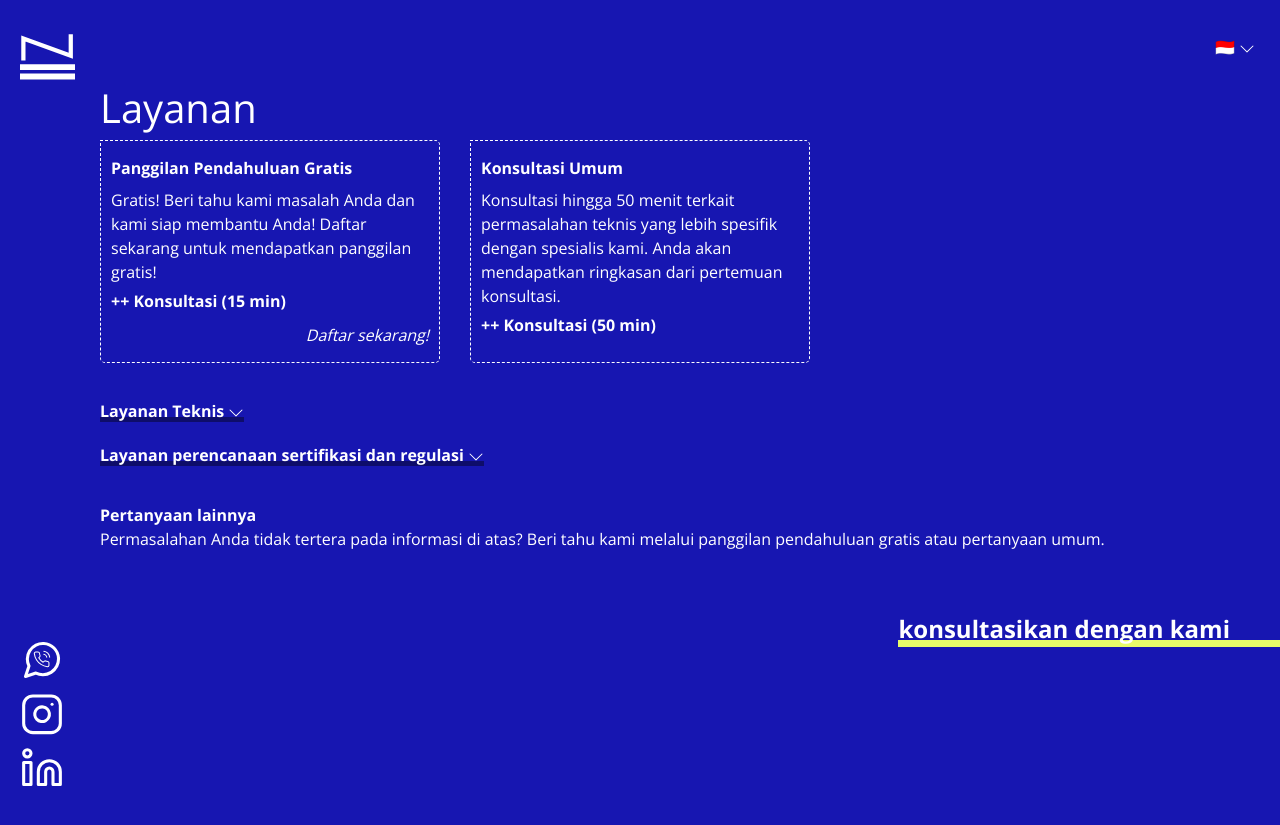
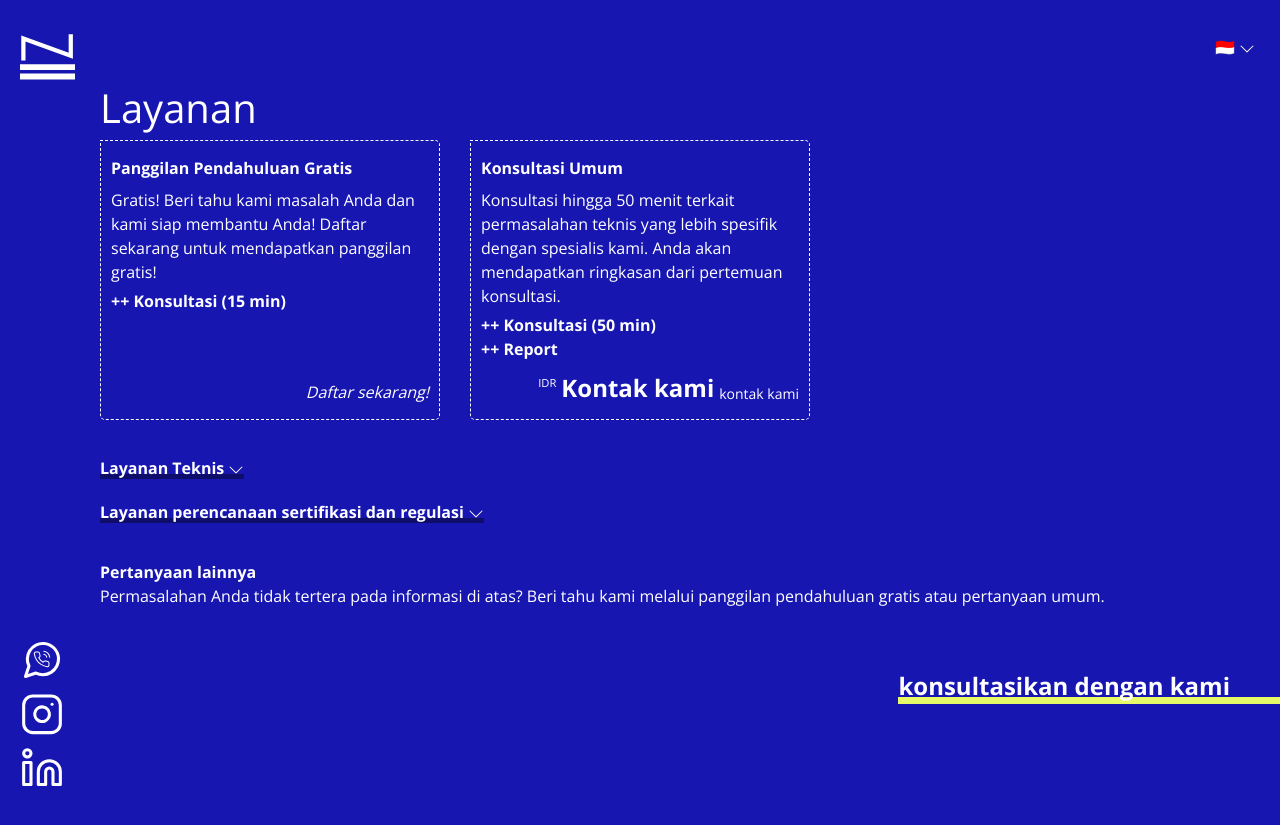
Before and after one commit to nutriolab/nutriolab.github.io, a Jekyll site: the page built from pages/id/services.md, in a window 1280 px wide and 900 px high. Shown: the top 825 px of the window. Built offline with Jekyll 4.4.1, drawn with Linux system fonts in a browser that asks for light colours.

Commit message:
Update services.yaml

```diff
--- a/_data/id/services.yaml
+++ b/_data/id/services.yaml
@@ -20,8 +20,9 @@ packages:
           normal: Konsultasi hingga 50 menit terkait permasalahan teknis yang lebih spesifik dengan spesialis kami. Anda akan mendapatkan ringkasan dari pertemuan konsultasi.
         services:
           - ++ Konsultasi (50 min)
+          - ++ Report
         price:
-          text:
+          text: Kontak kami
           cardinal: kontak kami
         calendly_type: 50min
   - name: Layanan Teknis
```
